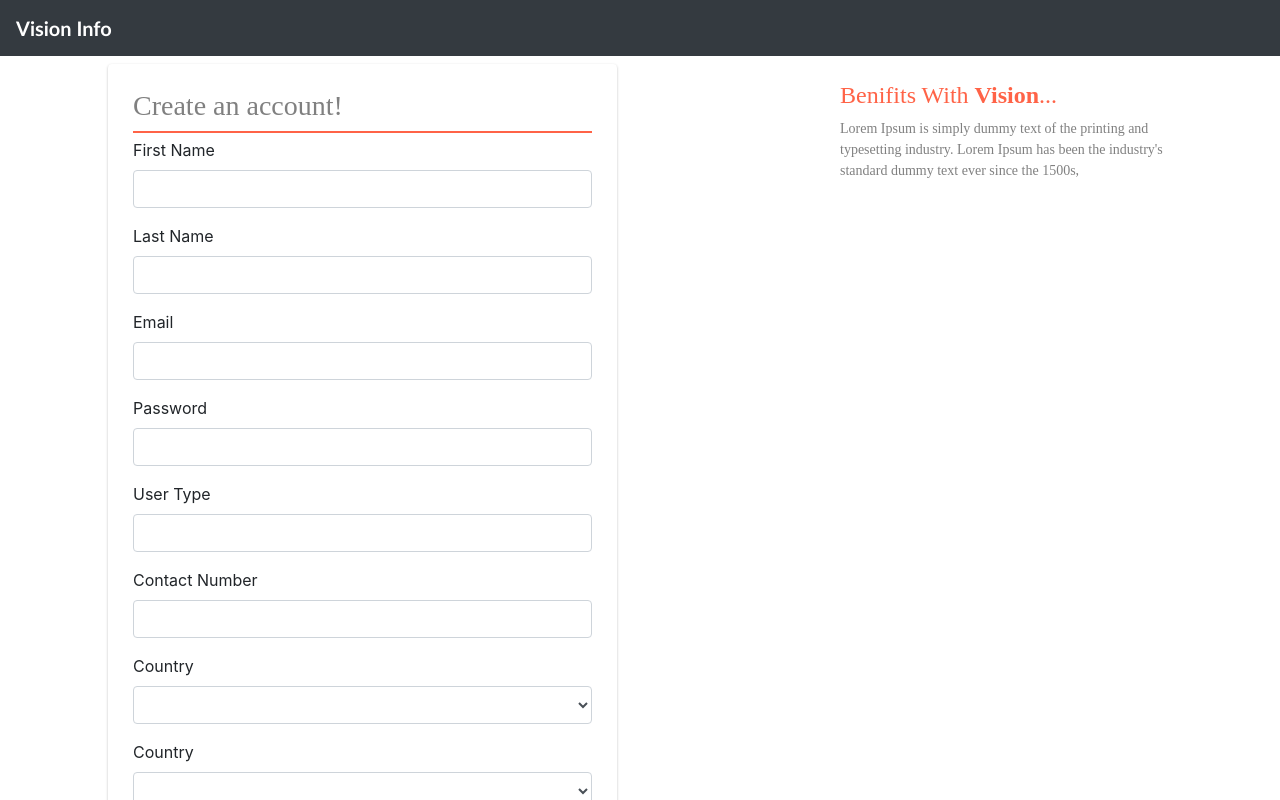
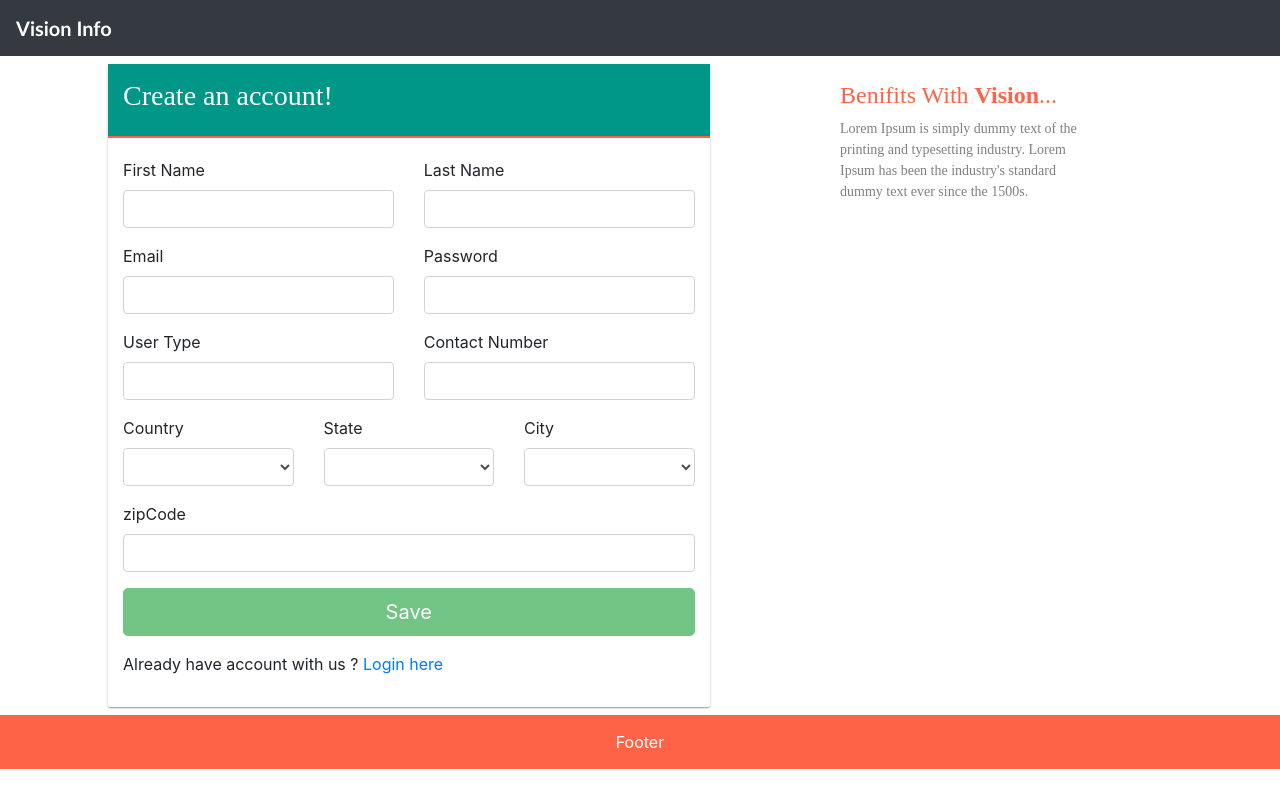
Before and after one commit to coljadu/VisionUI, an Angular app: page /signup in a window 1280 px wide. Shown: the top 800 px of the page. Built offline with nearby package versions, Linux system fonts and the light colour scheme.

Commit message:
signup-form-style

```diff
--- a/src/app/signup/signup.component.css
+++ b/src/app/signup/signup.component.css
@@ -2,20 +2,24 @@
     min-height:550px;
 }
 .signup-box{
-    padding:25px 25px;
     width:auto;
     height:auto;
-    border-radius:4px;
+    border-radius:2px;
     box-sizing: border-box;
     box-shadow: 0px 1px 3px 0px rgba(0, 0, 0, 0.2), 0px 1px 1px 0px rgba(0, 0, 0, 0.14), 0px 2px 1px -1px rgba(0, 0, 0, 0.12);
     margin:8px;
     background-color: #fff;
 }
+.signup-form-section{
+    padding: 15px 15px;
+}
 .signup-title{
     border-bottom: 2px solid tomato;
     margin-bottom: 5px;
     font-family:'Malgun Gothic';
-    color:grey;
+    color:#fff;
+    padding: 15px 15px;
+    background-color: #009788;
 }
 .signup-content-box{
     margin-top: 25px;
--- a/src/app/signup/signup.component.html
+++ b/src/app/signup/signup.component.html
@@ -1,13 +1,15 @@
 <div class="container">
 
   <div class="row">
-    <div class="col-md-6">
+    <div class="col-md-7">
       <div class="signup-box">
         <div class="signup-title">
           <h3>Create an account!</h3>
         </div>
+      <div class="signup-form-section">
         <form (ngSubmit)="registerUser()" #signupForm="ngForm">
-
+          <div class="row">
+            <div class="col-md-6">
               <div class="form-group">
                 <label for="firstName">First Name</label>
                 <input type="text" class="form-control" [(ngModel)]="user.firstName" name="firstName" required>
@@ -15,6 +17,8 @@
                   <div *ngIf="firstName.errors.required">Fisrt Name is required.</div>
                 </div> -->
               </div>
+            </div>
+            <div class="col-md-6">
               <div class="form-group">
                 <label for="lastName">Last Name</label>
                 <input type="text" class="form-control" [(ngModel)]="user.lastName" name="lastName" required>
@@ -22,22 +26,40 @@
                   <div *ngIf="lastName.errors.required">Last Name is required.</div>
                 </div> -->
               </div>
+            </div>
+          </div>
+
+          <div class="row">
+            <div class="col-md-6">
               <div class="form-group">
                 <label for="email">Email</label>
                 <input type="text" class="form-control" [(ngModel)]="user.email" name="email" required>
               </div>
+            </div>
+            <div class="col-md-6">
               <div class="form-group">
                 <label for="password">Password</label>
                 <input type="password" class="form-control" [(ngModel)]="user.password" name="password" required>
               </div>
+            </div>
+          </div>
+
+          <div class="row">
+            <div class="col-md-6">
               <div class="form-group">
                 <label for="userType">User Type</label>
                 <input type="text" class="form-control" [(ngModel)]="user.userType" name="userType" required>
               </div>
+            </div>
+            <div class="col-md-6">
               <div class="form-group">
               <label for="contactNumber">Contact Number</label>
               <input type="text" class="form-control" [(ngModel)]="user.contactNo" name="contactNumber" required>
             </div>
+            </div>
+          </div>
+          <div class="row">
+            <div class="col-md-4">
                 <div class="form-group">
                     <label for="country">Country</label>
                         <select class="form-control" name="country" [(ngModel)]="user.countryId" required>
@@ -45,38 +67,51 @@
                           <option value="2">Usa</option>
                         </select>
                   </div>
+            </div>
+            <div class="col-md-4">
                 <div class="form-group">
-          <label for="state">Country</label>
+                    <label for="state">State</label>
                         <select class="form-control" name="state" [(ngModel)]="user.stateId" required>
                           <option value="1">MP</option>
                           <option value="2">UP</option>
                         </select>
                   </div>
+            </div>
+            <div class="col-md-4">
                 <div class="form-group">
-          <label for="city">Country</label>
+                    <label for="city">City</label>
                         <select class="form-control" name="city" [(ngModel)]="user.cityId" required>
                           <option value="1">Bhopal</option>
                           <option value="2">Indore</option>
                         </select>
                   </div>
+            </div>
+          </div>
+          <div class="row">
+            <div class="col-md-12">
                 <div class="form-group">
                     <label for="zipCode">zipCode</label>
                     <input type="text" class="form-control" [(ngModel)]="user.zipCode" name="zipCode" required>
                   </div>
+            </div>
+          </div>
           <div class="form-group">
-          <button type="submit" class="btn btn-success" [disabled]="!signupForm.form.valid">Save</button>
+            <button type="submit" class="btn btn-success btn-lg btn-block" [disabled]="!signupForm.form.valid">Save</button>
           </div>
           <div>
             <p>Already have account with us ? <a routerLink="/login">Login here</a> </p>
           </div>
         </form>
       </div>
+
     </div>
-    <div class="col-md-2"></div>
-    <div class="col-md-4">
+    </div>
+    <div class="col-md-1"></div>
+    <div class="col-md-3">
       <div class="signup-content-box">
         <h3>Benifits With <strong>Vision</strong>...</h3>
-        <p>Lorem Ipsum is simply dummy text of the printing and typesetting industry. Lorem Ipsum has been the industry's standard dummy text ever since the 1500s,</p>
+        <p>Lorem Ipsum is simply dummy text of the printing and typesetting industry. Lorem Ipsum has been the industry's standard
+           dummy text ever since the 1500s.</p>
       </div>
     </div>
   </div>
```
Lines whose indentation alone changed are shown as unchanged.
